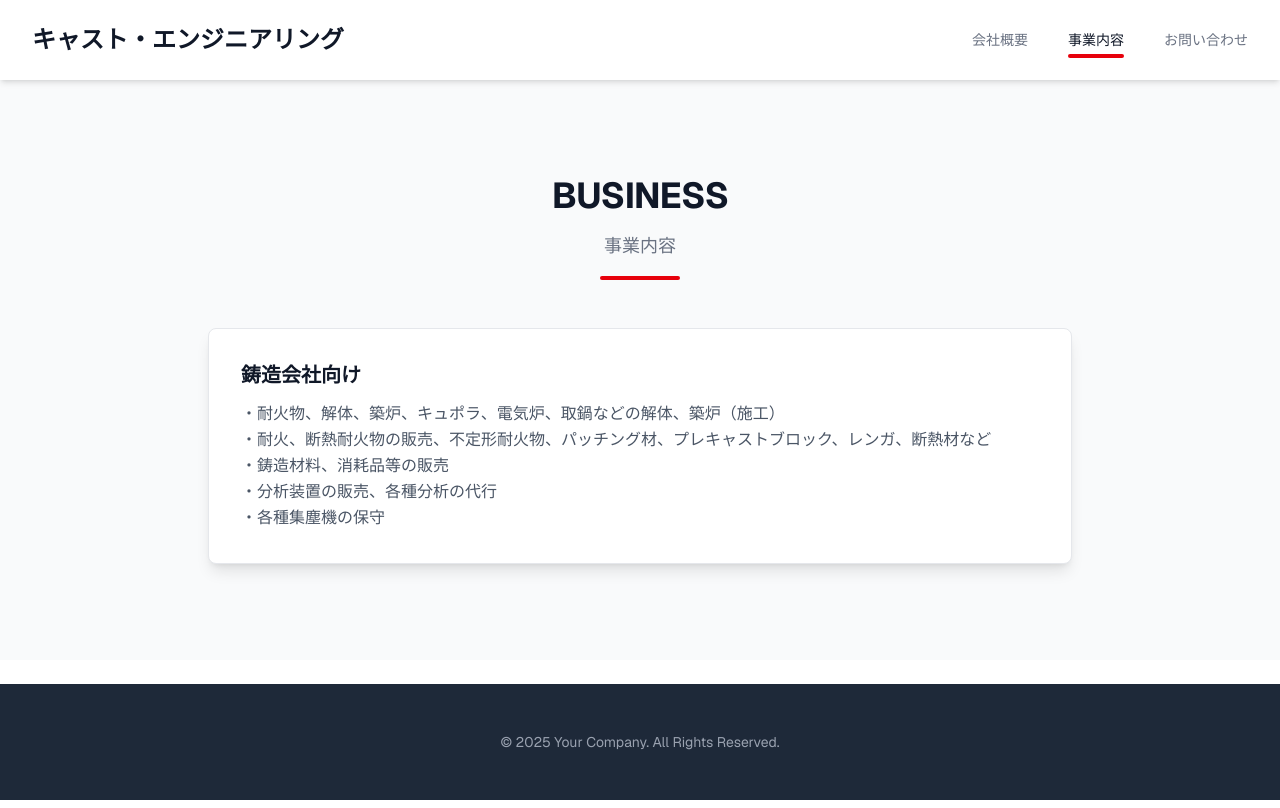
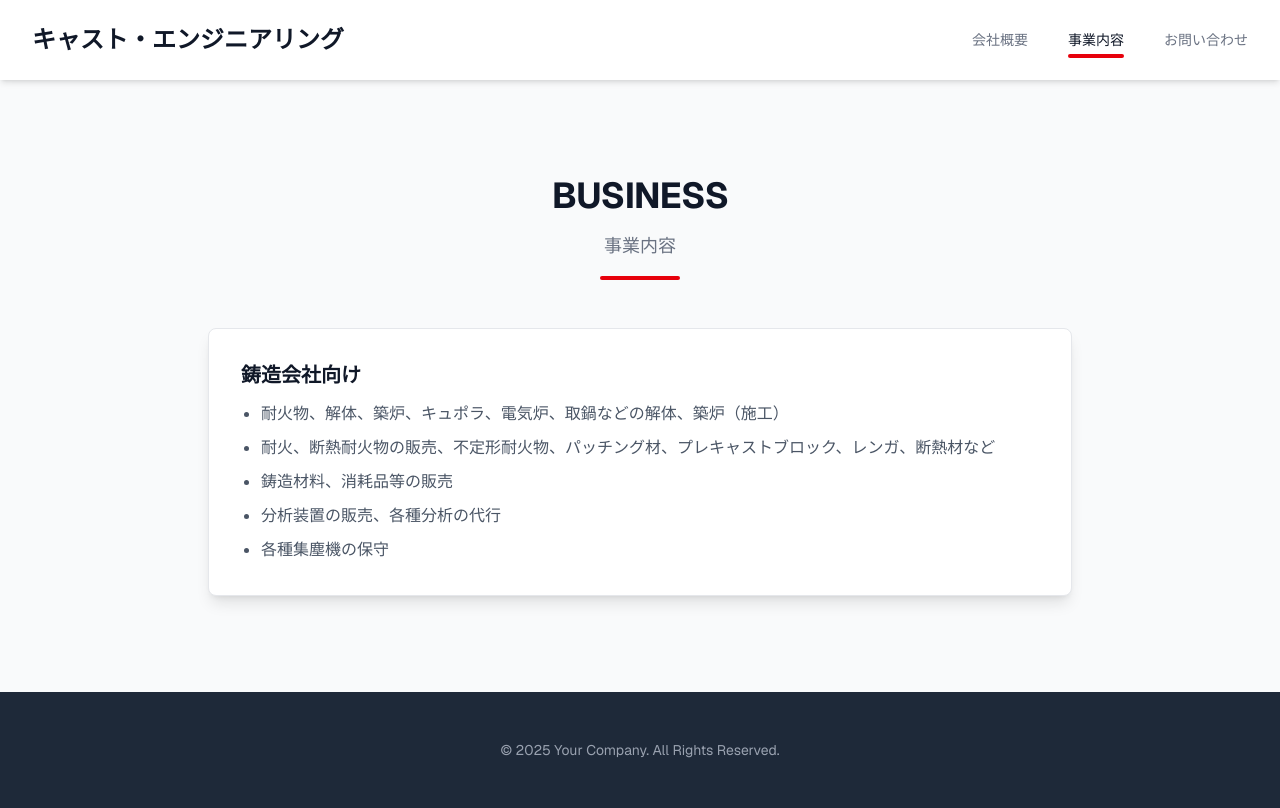
Before and after one commit to Masamu43256/CastEngineering-HomePage, a Next.js app: page / in a window 1280 px wide. Both pictures are taken after a click on the button "事業内容". Built offline with nearby package versions, Linux system fonts and the light colour scheme.

Commit message:
箇条書きをコードに変更

```diff
--- a/app/page.tsx
+++ b/app/page.tsx
@@ -141,13 +141,14 @@ const BusinessContent = () => {
             <h3 className="text-xl font-semibold text-gray-900 mb-3">
               鋳造会社向け
             </h3>
-            <p className="text-gray-600 leading-relaxed">
-              ・耐火物、解体、築炉、キュポラ、電気炉、取鍋などの解体、築炉（施工）<br />
-              ・耐火、断熱耐火物の販売、不定形耐火物、パッチング材、プレキャストブロック、レンガ、断熱材など<br />
-              ・鋳造材料、消耗品等の販売<br />
-              ・分析装置の販売、各種分析の代行<br />
-              ・各種集塵機の保守<br />
-            </p>
+            {/* <p>タグの代わりに<ul>タグを使用 */}
+            <ul className="text-gray-600 leading-relaxed list-disc pl-5 space-y-2"> {/* list-discで黒丸、pl-5で左の余白、space-y-2で項目間の余白 */}
+              <li>耐火物、解体、築炉、キュポラ、電気炉、取鍋などの解体、築炉（施工）</li>
+              <li>耐火、断熱耐火物の販売、不定形耐火物、パッチング材、プレキャストブロック、レンガ、断熱材など</li>
+              <li>鋳造材料、消耗品等の販売</li>
+              <li>分析装置の販売、各種分析の代行</li>
+              <li>各種集塵機の保守</li>
+            </ul>
           </div>
         </div>
       </div>
```
